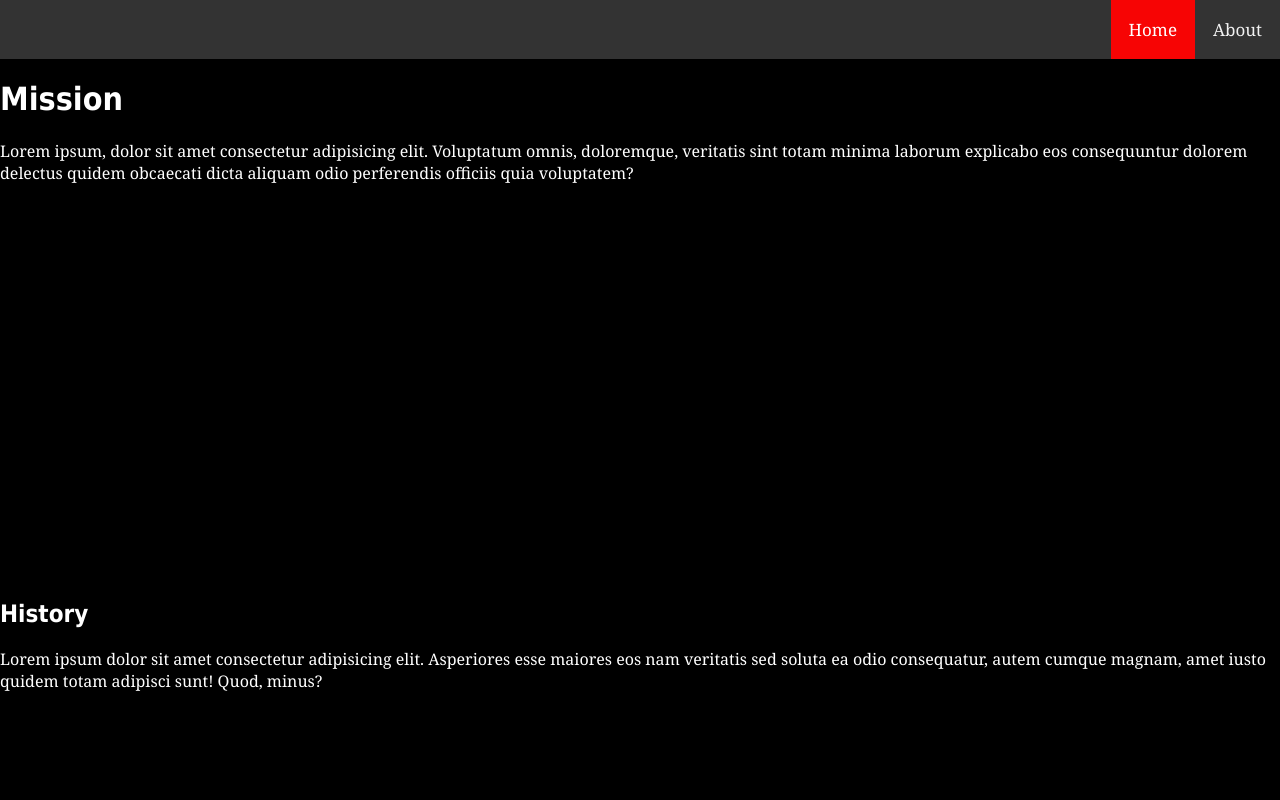
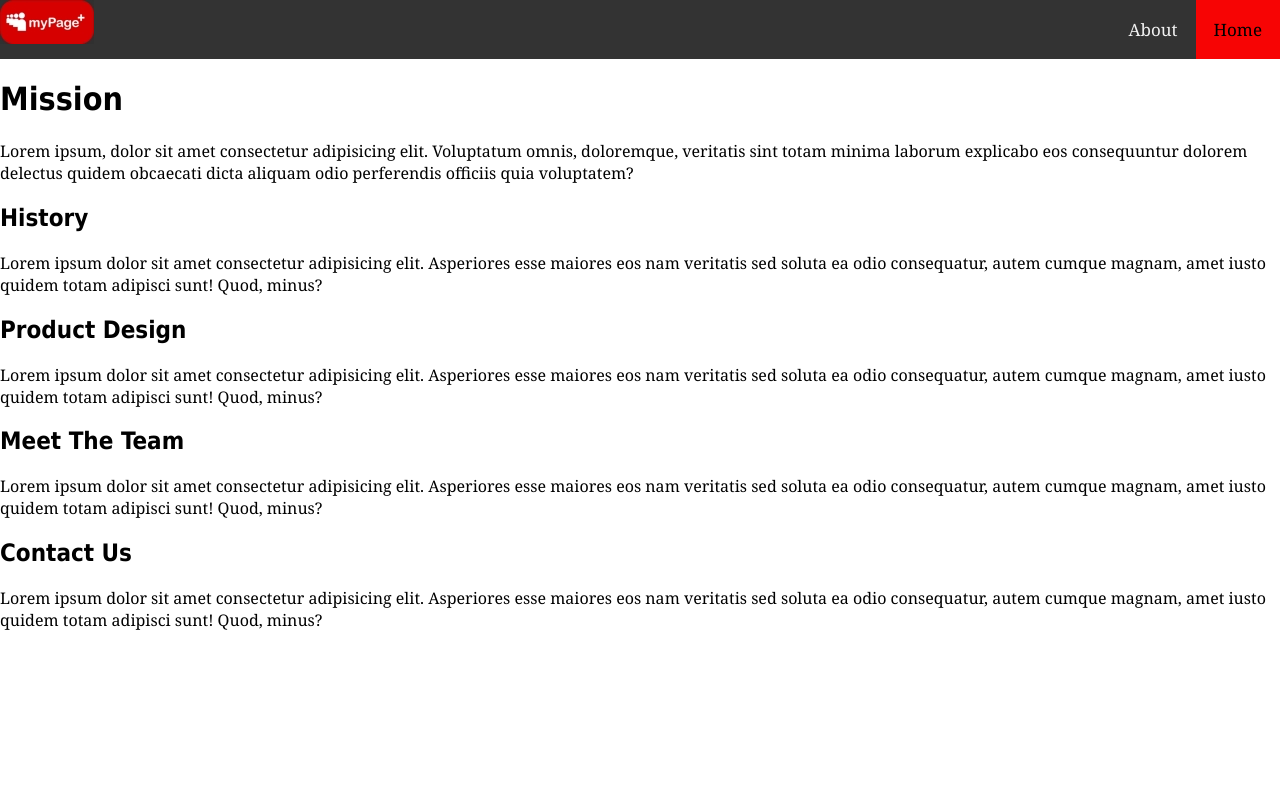
Before and after one commit to shaannessy25/myPagePlus-about, a plain HTML site: page about.html in a window 1280 px wide. Shown: the top 800 px of the page. Drawn offline with Linux system fonts and the light colour scheme.

Commit message:
adding image logo to navbar

```diff
--- a/about.html
+++ b/about.html
@@ -11,10 +11,9 @@
     <section>
         <header>
             <div class="topnav">
-                <!-- <h1>myPage<sup>+</sup></h1> -->
-                <a href="#about">About</a>
-                <a class="active" href="#home">Home</a>
-
+                <img src="./static/mypage+.jpg" class="img-fluid">
+                <a class="active" href="/home">Home</a>
+                <a href="/about">About</a>
             </div>
         </header>
     </section>
--- a/style.css
+++ b/style.css
@@ -2,15 +2,18 @@ body {
     margin: 0;
     font-size:16px;
     font-family: Georgia;
-    background-color: rgb(0, 0, 0);
+    background-color: #fff;
 }
+
 .topnav {
     overflow: hidden;
     background-color: #333;
 }
 
-
 .topnav a {
+    display: flex;
+    justify-content: flex-start;
+    align-items: baseline;
     float: right;
     color: #f2f2f2;
     text-align: center;
@@ -26,13 +29,18 @@ body {
 
 .topnav a.active {
     background-color: rgb(247, 4, 4);
-    color: white;
+    color: black;
+}
+
+.logo-image{
+
+
 }
 
 
 .section-mission {
  /* The image used */
- background-image: url("static/black2.jpg");
+ /* background-image: url("static/black2.jpg");
 }
 
 .section-history {
@@ -70,11 +78,11 @@ h1,h2 {
     text-align: left;
 
     font-family: Tahoma;
-    color: white;
+    color: black;
 }
 
 p {
-    color: white;
+    color: black;
 
 }
 
```
Also changed, not shown: static/moon.jpg (added), static/mypage+.jpg (added), static/mypage.jpg (added), 2 other files.
